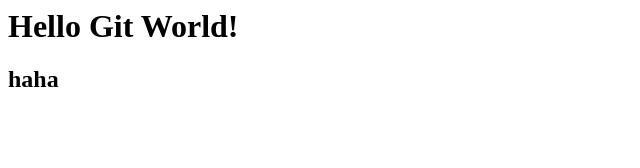
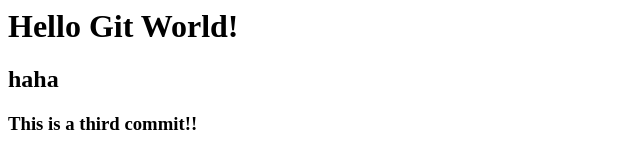
Before and after one commit to seraph92/git_test, a plain HTML site: page index.html in a window 1280 px wide. Shown: the whole page, without its empty margins (0-640 px from the left). Drawn offline with Linux system fonts and the light colour scheme.

Commit message:
third commit

```diff
--- a/index.html
+++ b/index.html
@@ -3,5 +3,6 @@
 	<body>
 		<H1>Hello Git World!</H1>
 		<H2> haha </H2>
+		<H3> This is a third commit!!</H3>
 	</body>
 </html>
```
